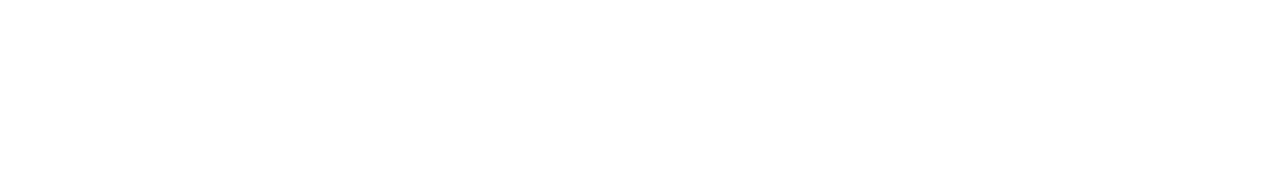
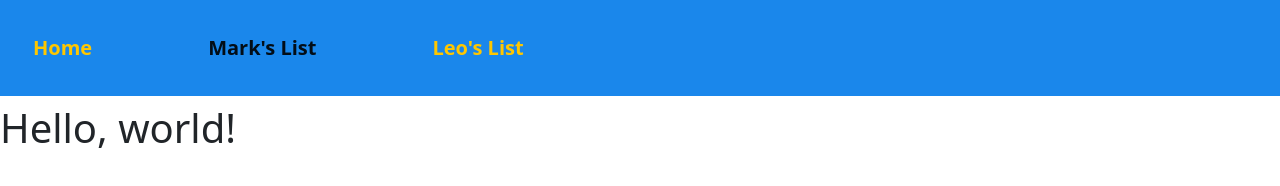
Before and after one commit to LeoJrTheTanooki/Challenge2_Top10, a plain HTML site: page pages/MarkTop10.html in a window 1280 px wide. Drawn offline with nearby package versions, Linux system fonts and the light colour scheme.

Commit message:
Home and "Mark's List "page navbar

```diff
--- a/index.html
+++ b/index.html
@@ -5,8 +5,31 @@
     <meta name="viewport" content="width=device-width, initial-scale=1">
     <title>Bootstrap demo</title>
     <link href="https://cdn.jsdelivr.net/npm/bootstrap@5.2.3/dist/css/bootstrap.min.css" rel="stylesheet" integrity="sha384-rbsA2VBKQhggwzxH7pPCaAqO46MgnOM80zW1RWuH61DGLwZJEdK2Kadq2F9CUG65" crossorigin="anonymous">
+    <link rel="stylesheet" href="/style/style.css">
   </head>
   <body>
+
+    <nav class="navbar navbar-expand-lg bg-body-tertiary">
+      <div class="container-fluid">
+        <button class="navbar-toggler" type="button" data-bs-toggle="collapse" data-bs-target="#navbarNav" aria-controls="navbarNav" aria-expanded="false" aria-label="Toggle navigation">
+          <span class="navbar-toggler-icon"></span>
+        </button>
+        <div class="collapse navbar-collapse" id="navbarNav">
+          <ul class="navbar-nav">
+            <li class="nav-item">
+              <a class="nav-link active" aria-current="page" href="/index.html">Home</a>
+            </li>
+            <li class="nav-item">
+              <a class="nav-link" href="/pages/MarkTop10.html">Mark's List</a>
+            </li>
+            <li class="nav-item">
+              <a class="nav-link" href="/pages/LeoTop10.html">Leo's List</a>
+            </li>
+          </ul>
+        </div>
+      </div>
+    </nav>
+
     <h1>Hello, world!</h1>
 
     <a href="./DeleteMeWhenDone.html">To Test Things</a>
--- a/pages/MarkTop10.html
+++ b/pages/MarkTop10.html
@@ -0,0 +1,44 @@
+<!doctype html>
+<html lang="en">
+  <head>
+    <meta charset="utf-8">
+    <meta name="viewport" content="width=device-width, initial-scale=1">
+    <title>Bootstrap demo</title>
+    <link href="https://cdn.jsdelivr.net/npm/bootstrap@5.2.3/dist/css/bootstrap.min.css" rel="stylesheet" integrity="sha384-rbsA2VBKQhggwzxH7pPCaAqO46MgnOM80zW1RWuH61DGLwZJEdK2Kadq2F9CUG65" crossorigin="anonymous">
+    <link rel="stylesheet" href="/style/style.css">
+  </head>
+  <body>
+
+    <nav class="navbar navbar-expand-lg bg-body-tertiary">
+      <div class="container-fluid" style="background-color: #1a87eb;">
+        <button class="navbar-toggler" type="button" data-bs-toggle="collapse" data-bs-target="#navbarNav" aria-controls="navbarNav" aria-expanded="false" aria-label="Toggle navigation">
+          <span class="navbar-toggler-icon"></span>
+        </button>
+        <div class="collapse navbar-collapse" id="navbarNav">
+          <ul class="navbar-nav">
+            <li class="nav-item">
+              <a class="nav-link" href="/index.html">Home</a>
+            </li>
+            <li class="nav-item">
+                <a class="nav-link active" aria-current="page" href="/pages/MarkTop10.html">Mark's List</a>
+              </li>
+            <li class="nav-item">
+              <a class="nav-link" href="/pages/LeoTop10.html">Leo's List</a>
+            </li>
+          </ul>
+        </div>
+      </div>
+    </nav>
+
+    <h1>Hello, world!</h1>
+
+
+
+
+
+
+
+
+    <script src="https://cdn.jsdelivr.net/npm/bootstrap@5.2.3/dist/js/bootstrap.bundle.min.js" integrity="sha384-kenU1KFdBIe4zVF0s0G1M5b4hcpxyD9F7jL+jjXkk+Q2h455rYXK/7HAuoJl+0I4" crossorigin="anonymous"></script>
+  </body>
+</html>
--- a/style/style.css
+++ b/style/style.css
@@ -0,0 +1,15 @@
+.container-fluid {
+    background-color: #9022b7;
+    margin-top: -8px;
+    padding: 25px;
+}
+
+.nav-item {
+ font-weight: bold;
+ font-size: 20px;
+ padding-right: 100px;
+}
+
+.nav-link {
+    color: #ffc700;
+}
```
